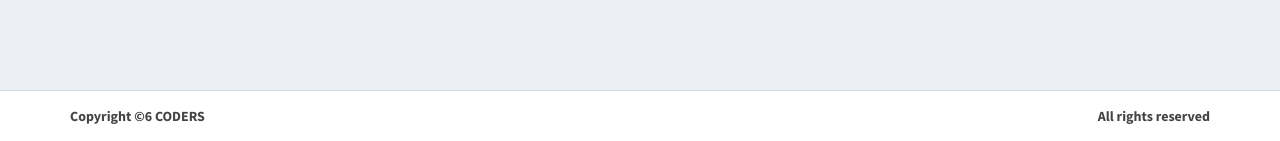
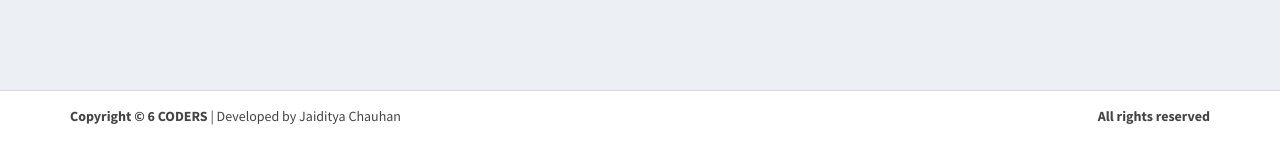
Before and after one commit to Jaiditya-01/ecommerce-php, a PHP site: page /ecommerce/ in a window 1280 px wide. Shown: the part 1619-1760 px from the top of the page. Run offline with PHP 8.4, Linux system fonts and the light colour scheme; data comes from the database, SQL or seed files in the repository; some libraries are stand-ins or nearby versions.

Commit message:
final updatation

```diff
--- a/admin/includes/footer.php
+++ b/admin/includes/footer.php
@@ -2,5 +2,5 @@
     <div class="pull-right hidden-xs">
       <b>All rights reserved</b>
     </div>
-    <strong>Copyright &copy;6 CODERS</strong>
+    <strong>Copyright &copy; 6 CODERS</strong> | Developed by Jaiditya Chauhan
 </footer>
--- a/includes/footer.php
+++ b/includes/footer.php
@@ -3,6 +3,6 @@
       <div class="pull-right hidden-xs">
         <b>All rights reserved</b>
       </div>
-      <strong>Copyright &copy;6 CODERS</strong>
+      <strong>Copyright &copy; 6 CODERS</strong> | Developed by Jaiditya Chauhan
     </div>
 </footer>
```
Also changed, not shown: README.md.
